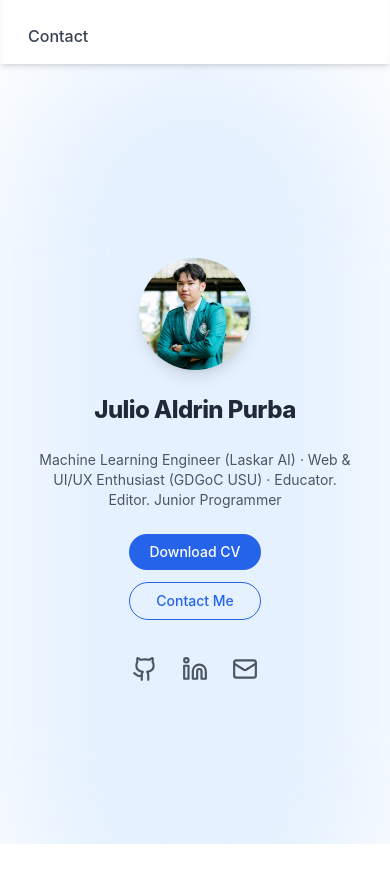
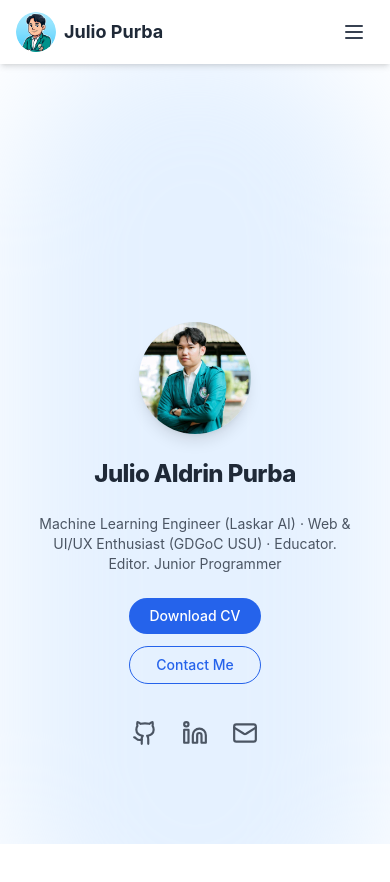
Before and after one commit to julioaldprb/Website-Portofolio, a React (Create React App) app: page / in a window 390 px wide. Shown: the top 882 px of the page. Built offline with nearby package versions, Linux system fonts and the light colour scheme; the HTML template or start-up script is replaced by a standard one.

Commit message:
feat: responsive header & adjust page padding

```diff
--- a/src/components/Header.jsx
+++ b/src/components/Header.jsx
@@ -1,8 +1,7 @@
-// File: src/components/Header.jsx
-import React, {useState} from 'react'
-import { NavLink, Link } from 'react-router-dom'
-import { Menu, X } from 'lucide-react'
-import LogoProfile from '../assets/logoprofile.png'
+import React, { useState } from 'react';
+import { NavLink, Link } from 'react-router-dom';
+import { Menu, X } from 'lucide-react';
+import LogoProfile from '../assets/logoprofile.png';
 
 const links = [
   { to: '/', label: 'Home' },
@@ -10,71 +9,79 @@ const links = [
   { to: '/projects', label: 'Projects' },
   { to: '/cv', label: 'CV' },
   { to: '/contact', label: 'Contact' },
-]
+];
 
 export default function Header() {
-  const [open, setOpen] = useState(false)
+  const [open, setOpen] = useState(false);
 
   return (
-    <header className="fixed inset-x-0 top-0 z-50 bg-white shadow-md h-16">
-      <div className="max-w-7xl mx-auto h-16 flex items-center justify-between px-4 sm:px-6 lg:px-8">
-        {/* Logo + Name */}
+    <header className="relative w-full bg-white shadow-md">
+      {/* 1) Bar header sticky */}
+      <div className="sticky top-0 z-50 flex items-center justify-between px-4 py-3">
+        {/* Logo + Nama */}
         <Link to="/" className="flex items-center gap-2">
           <img
             src={LogoProfile}
-            alt="Logo Profile"
+            alt="Logo"
             className="w-10 h-10 rounded-full object-cover"
           />
           <span className="text-lg font-bold text-gray-800">Julio Purba</span>
         </Link>
 
-        {/* Desktop Nav */}
+        {/* Desktop nav (≥md) */}
         <nav className="hidden md:flex space-x-6">
-          {links.map(({to,label})=>(
+          {links.map(({ to, label }) => (
             <NavLink
               key={to}
               to={to}
-              className={({isActive})=>
+              className={({ isActive }) =>
                 `font-medium transition-colors ${
-                  isActive ? 'text-blue-600' : 'text-gray-700 hover:text-blue-600'
+                  isActive
+                    ? 'text-blue-600'
+                    : 'text-gray-700 hover:text-blue-600'
                 }`
               }
-            >{label}</NavLink>
+            >
+              {label}
+            </NavLink>
           ))}
         </nav>
 
-        {/* Mobile Hamburger */}
+        {/* Hamburger mobile */}
         <button
-          className="md:hidden p-2 text-gray-700"
-          onClick={()=>setOpen(o=>!o)}
+          className="md:hidden p-2 text-gray-700 hover:text-blue-600"
+          onClick={() => setOpen(o => !o)}
+          aria-label="Toggle menu"
         >
-          {open ? <X size={24}/> : <Menu size={24}/>}
+          {open ? <X size={24} /> : <Menu size={24} />}
         </button>
       </div>
 
-      {/* Mobile Drawer */}
-      <nav
-        className={`md:hidden bg-white shadow-inner transition-transform ${
-          open ? 'translate-y-0' : '-translate-y-full'
+      {/* 2) Dropdown mobile absolute di bawah header */}
+      <div
+        className={`absolute left-0 right-0 bg-white border-t border-gray-100 shadow-md transition-opacity duration-200 ease-in-out ${
+          open ? 'opacity-100 visible' : 'opacity-0 invisible'
         }`}
       >
-        <div className="px-4 py-2 flex flex-col space-y-1">
-          {links.map(({to,label})=>(
+        <nav className="flex flex-col px-4 py-2 space-y-1">
+          {links.map(({ to, label }) => (
             <NavLink
               key={to}
               to={to}
-              onClick={()=>setOpen(false)}
-              className={({isActive})=>
-                `block px-3 py-2 rounded-lg font-medium ${
+              onClick={() => setOpen(false)}
+              className={({ isActive }) =>
+                `block px-3 py-2 rounded-md font-medium ${
                   isActive
                     ? 'bg-blue-100 text-blue-600'
                     : 'text-gray-700 hover:bg-blue-50 hover:text-blue-600'
                 }`
               }
-            >{label}</NavLink>
+            >
+              {label}
+            </NavLink>
           ))}
-        </div>
-      </nav>
+        </nav>
+      </div>
     </header>
-  )
+  );
 }
```
Also changed, not shown: src/App.jsx (+5 -10 lines).
